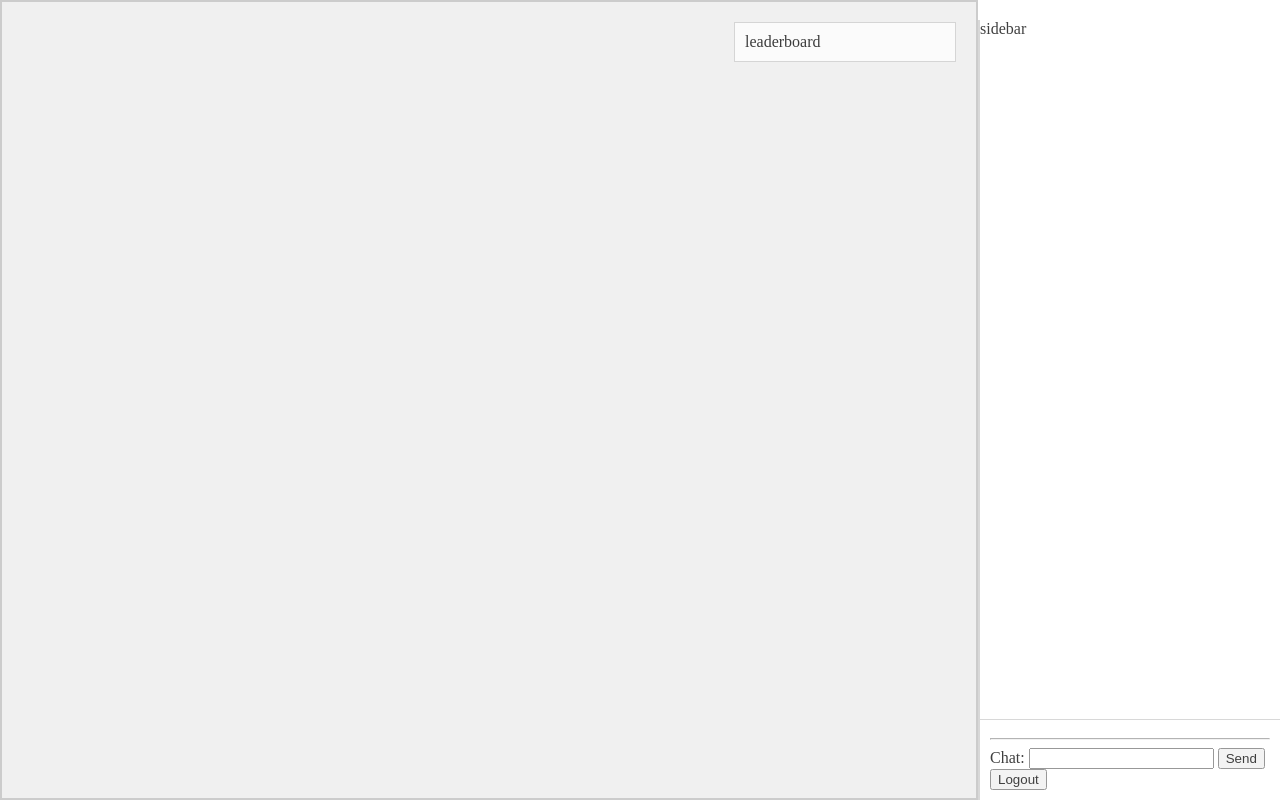
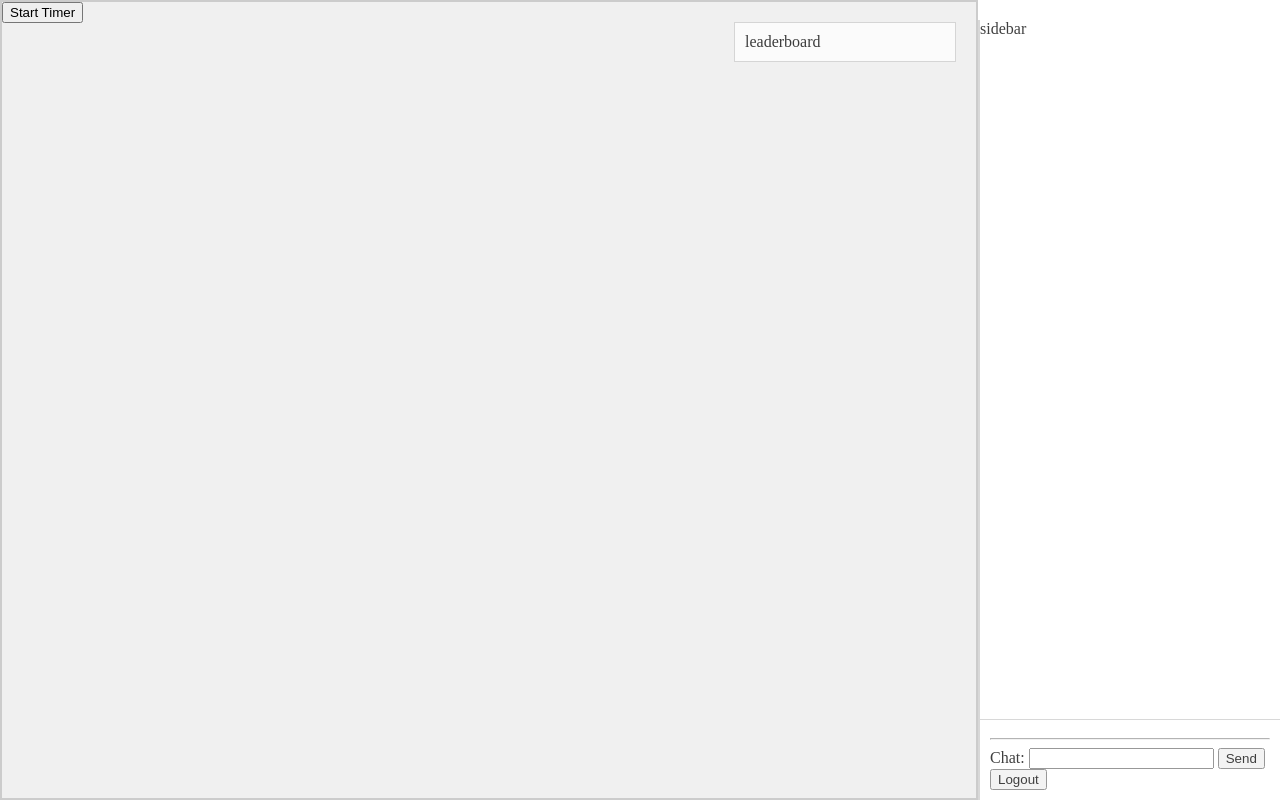
Before and after one commit to APre203/cse312Project, a Flask app: page /game in a window 1280 px wide. Run offline with Flask 3, Linux system fonts and the light colour scheme; data that the repository does not hold is empty; some libraries are stand-ins or nearby versions.

Commit message:
Added basic timer functionality

```diff
--- a/server.py
+++ b/server.py
@@ -8,11 +8,15 @@ import json
 from util.DBuploads import getImage, storeImage
 from util.gameBoard import GameBoard
 from util.player import Player
+import threading
+import time
 
 app = Flask(__name__)
 app.secret_key = 'your_secret_key'
 ssl_context = ('/etc/letsencrypt/live/heapoverflow312.me/fullchain.pem', '/etc/letsencrypt/live/heapoverflow312.me/privkey.pem')
 
+timer_duration = 60
+start_time = None
 
 socketio = SocketIO(app, cors_allowed_origins="*")#, transports=['websocket'])
 # sock = Sock(app)
@@ -108,7 +112,27 @@ def handle_message(message, b):
 
 #         time.sleep(5)
 
+@socketio.on('start_timer')
+def start_timer():
+    print("\n\nTEST\n\n")
+    global start_time
+    if start_time is None:
+        start_time = time.time()
+        print(start_time)
+        countdown_thread = threading.Thread(target=countdown_timer)
+        countdown_thread.start()
+        socketio.emit('timer_started')
 
+def countdown_timer():
+    global start_time
+    print("test2")
+    while time.time() - start_time < timer_duration:
+        print("test3")
+        remaining_time = int(timer_duration - (time.time() - start_time))
+        socketio.emit('update_timer', {'time': remaining_time})
+        time.sleep(1)
+    socketio.emit('timer_end')
+    start_time = None
 
 @app.after_request
 def add_header(response):
--- a/static/websocket_test.js
+++ b/static/websocket_test.js
@@ -1,4 +1,5 @@
 wss = false
+let timerStarted = false
 let socket = io();
 if (wss){
     io.set('transports', ['websocket']);
@@ -50,6 +51,27 @@ socket.on('new-gamestate', function(data){ // NEW GAMESTATE
     addPlayerstoDOM(data);
     // addUserListener();
 
+});
+
+socket.on('timer_started', function() {
+    startTimer();
+});
+
+function startTimer() {
+    if (!timerStarted) {
+        socket.emit('start_timer');
+        document.getElementById('start-timer-btn').style.display = 'none';
+        document.getElementById('timer').style.display = 'block';
+        timerStarted = true;
+    }
+  }
+
+socket.on('update_timer', function(data) {
+    // Extract the time remaining from the data received
+    const timeRemaining = data.time;
+
+    // Update the HTML element displaying the timer with the new time
+    document.getElementById('time').textContent = timeRemaining + ' seconds';
 });
 
 function addPlayerstoDOM(gameStateData){
--- a/templates/playPage.html
+++ b/templates/playPage.html
@@ -54,6 +54,12 @@
 
                  -->
         </div>
+        <div id="timer-container">
+          <button id="start-timer-btn" onclick="startTimer()">Start Timer</button>
+          <div id="timer" style="display: none;">
+              Time Remaining: <span id="time">0</span> seconds
+          </div>
+        </div>
       </div>
       <div class="sidebar" id="sidebar">
         <!-- Sidebar content (comments, chat, etc.) goes here -->
```
